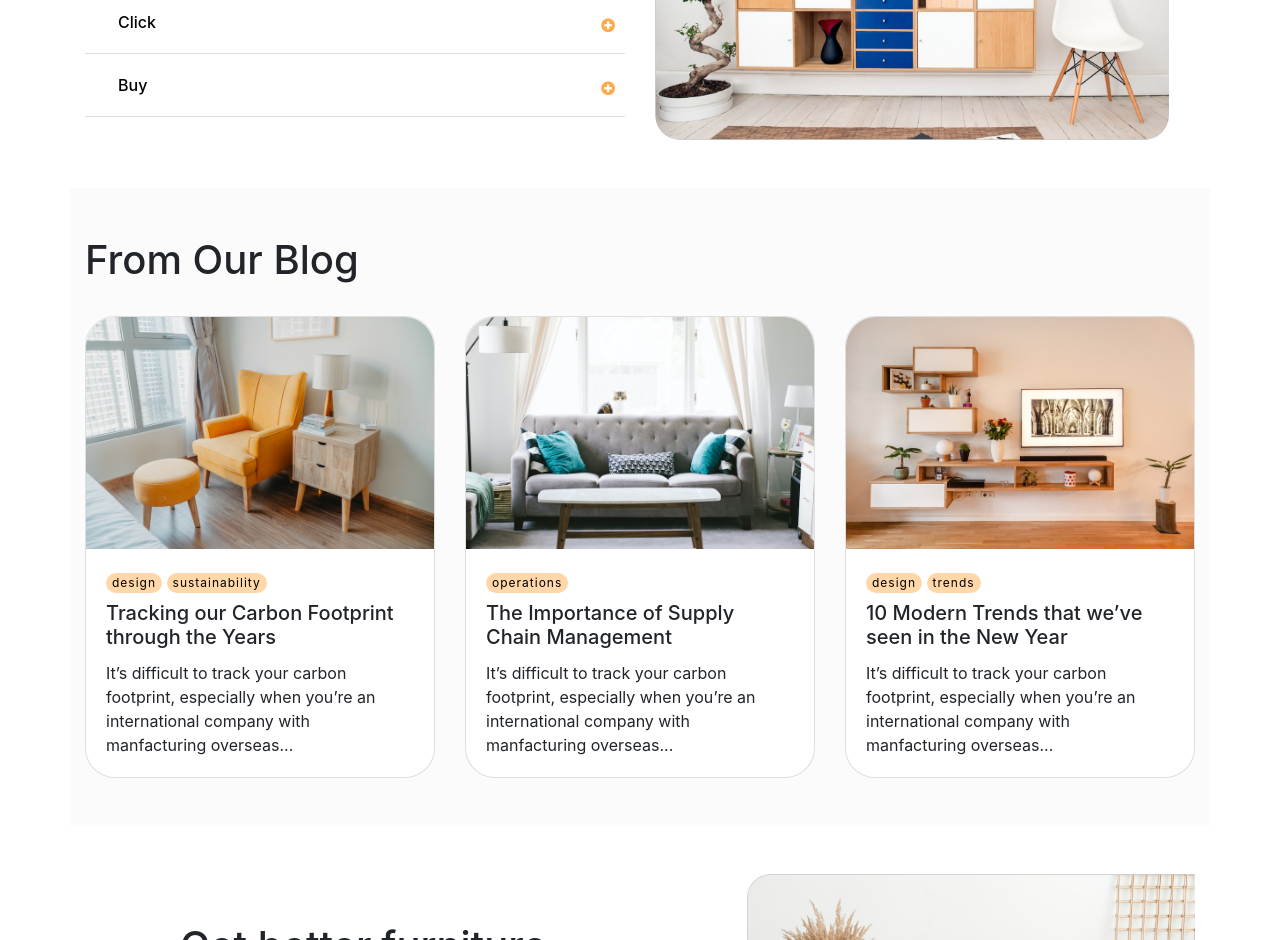
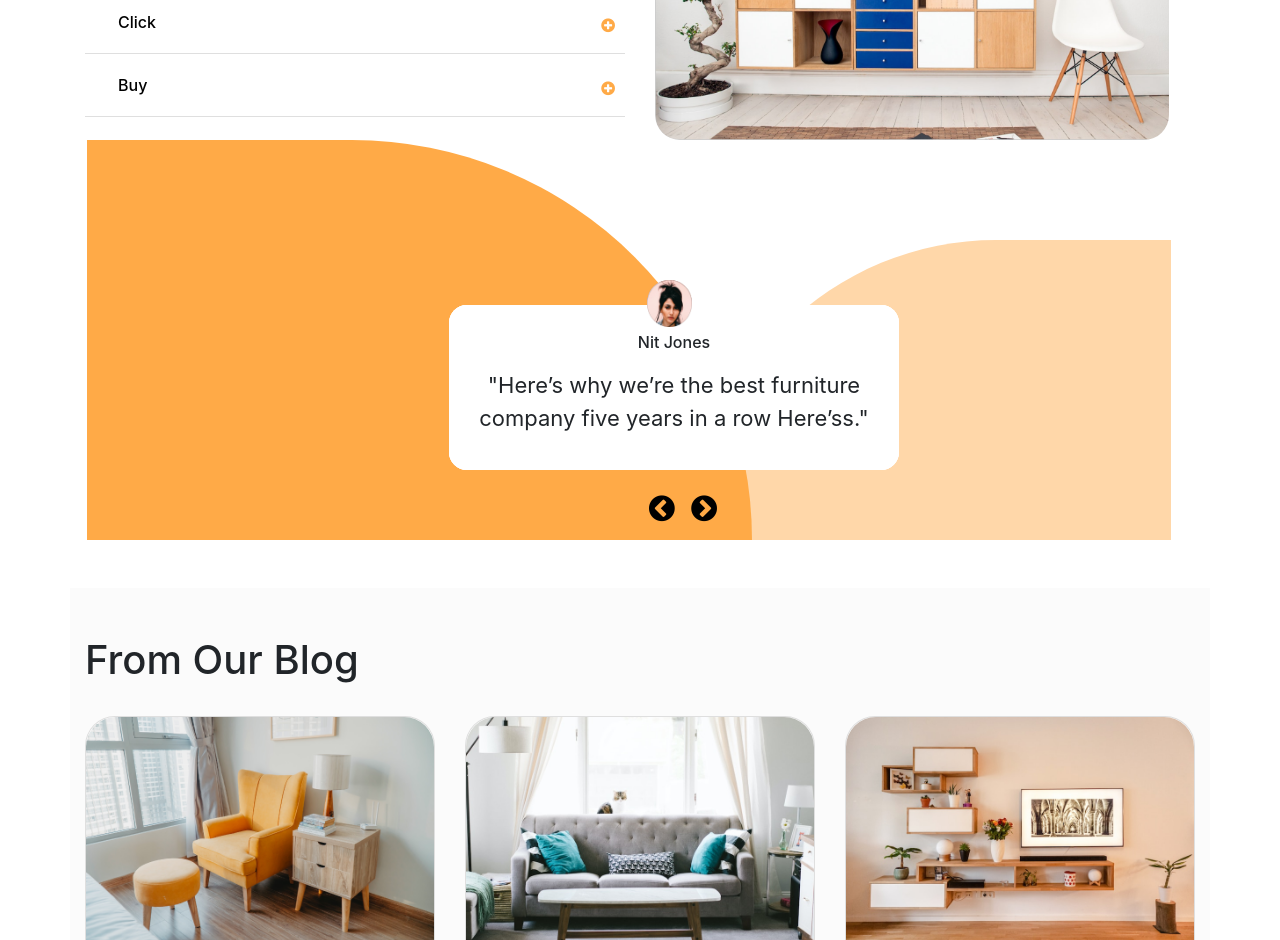
Before and after one commit to urmila2023/urmila20task, a plain HTML site: page index.html in a window 1280 px wide. Shown: the part 2855-3795 px from the top of the page. Drawn offline with nearby package versions, Linux system fonts and the light colour scheme.

Commit message:
some change

```diff
--- a/index.html
+++ b/index.html
@@ -153,9 +153,33 @@
                 </div>
                 <div class="col pt-5"><img class="row_col_image too_easy_image" src="image/pexels-atbo-245208 (1) 1.png"></div>
               </div>
-
+                  <div class="row">
+                  <div class="col-7 col_8div">
+                    <div class="icon_div">
+                     <button class="easy_npicon"><i class="fa fa-chevron-circle-left" aria-hidden="true"></i></button>
+                     <button class="easy_npicon"><i class="fa fa-chevron-circle-right" aria-hidden="true"></i></button>
+                    </div>
+                  </div>
+                  <div class="col-5 col_4div"></div>
+                  <div class="profile_div">
+                    <img class="image_profile" src="image/unsplash_aoQ4DYZLE_E.png"/>
+                    <h6 class="pt-1 text-center">Becky Jones</h6>
+                    <P class="text-center easy_profile_p">"Here’s why we’re the best furniture company five years in a row Here’ss." </P>
+                  </div>
+                  <div class="profile_div">
+                    <img class="image_profile" src="image/unsplash_aoQ4DYZLE_E.png"/>
+                    <h6 class="pt-1 text-center">Neet Jones</h6>
+                    <P class="text-center easy_profile_p">"Here’s why we’re the best furniture company five years in a row Here’ss." </P>
+                  </div>
+                  <div class="profile_div">
+                    <img class="image_profile" src="image/unsplash_aoQ4DYZLE_E.png"/>
+                    <h6 class="pt-1 text-center">Nit Jones</h6>
+                    <P class="text-center easy_profile_p">"Here’s why we’re the best furniture company five years in a row Here’ss." </P>
+                  </div>
+                  </div>
             </div>
            </section>
+
             <!----------End Too Easy Section--------------->
 
             <!--------------Start Our Blog Section------------------>
--- a/style.css
+++ b/style.css
@@ -80,6 +80,65 @@ color: black;
     color: black;
     font-weight: 500;
 }
+.col_8div{
+    height: 400px;
+    border-radius: 0px 1336px 0px 0px;
+    background-color: #FFAA47;
+    position: relative;
+    left: 17px;
+    z-index: 1;
+}
+.col_4div {
+    margin-top: 100px;
+    height: 300px;
+    position: relative;
+    background-color: #FFD7A9;
+    border-radius: 522px 0px 0px 0px;
+    left: -39px;
+}
+.profile_div{
+    width: 450px;
+    position: absolute;
+    height: 165px;
+    background-color: white;
+    z-index: 1;
+    margin-left: 379px;
+    margin-top: 165px;
+    border-radius: 18px;
+}
+.easy_profile_p{
+    font-size: 22px;
+    margin: 17px;
+}
+.image_profile{
+    width: 45px;
+    height: 47px;
+    position: relative;
+    margin-left: 198px;
+    margin-top: -30px;
+}
+.icon_div{
+    margin-top: 345px;
+    margin-left: 541px;
+}
+.easy_npicon{
+    color: black;
+    font-size: 30px;
+    border: none;
+    background: none;
+}
+@media only screen and (min-width: 320px)  and (max-width: 425px)
+   {
+    .profile_div{
+        margin-left: 0px;
+    }
+  }
+  @media only screen and (min-width: 425px)  and (max-width: 768px)
+   {
+    .profile_div{
+        margin-left: 144px;
+    }
+  }
 
 /*----------End Too Easy Section---------------*/
 /*--------------Start Our Blog Section------------------*/
```
Also changed, not shown: image/unsplash_aoQ4DYZLE_E.png (added).
